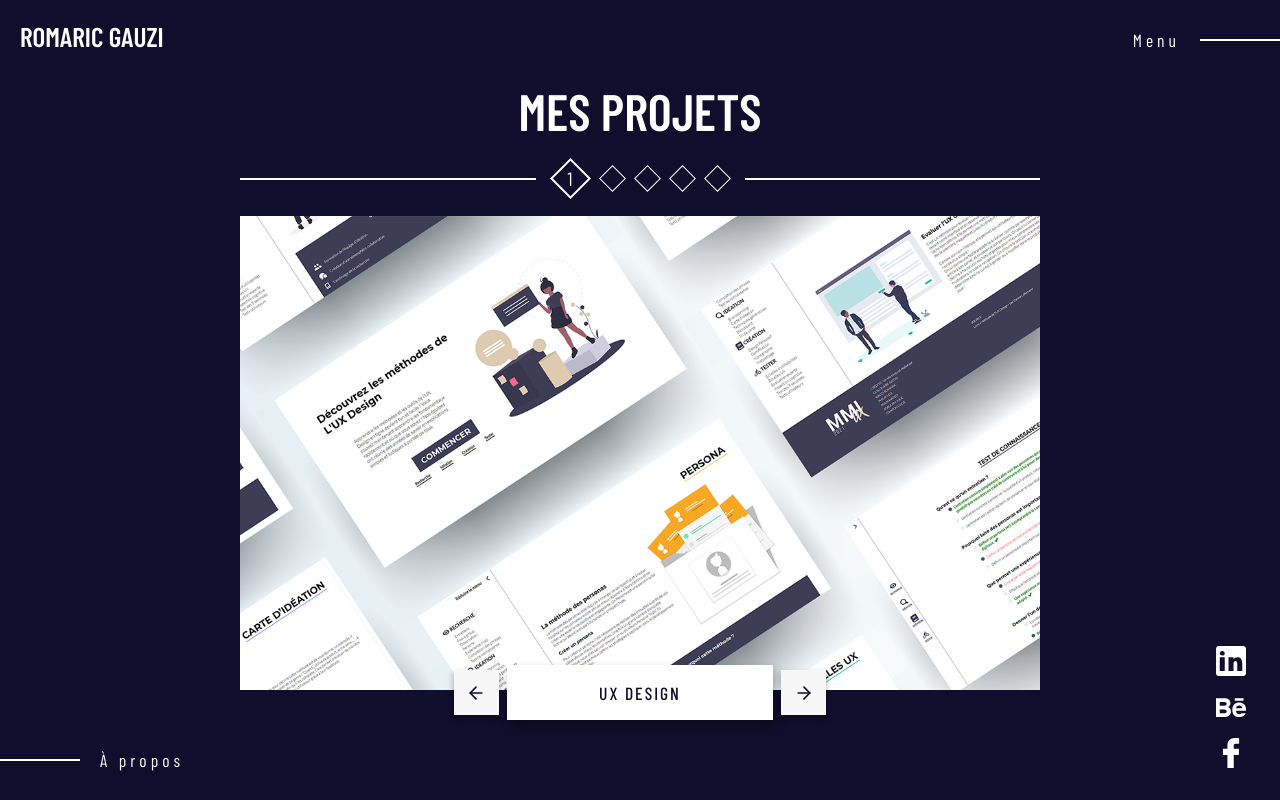
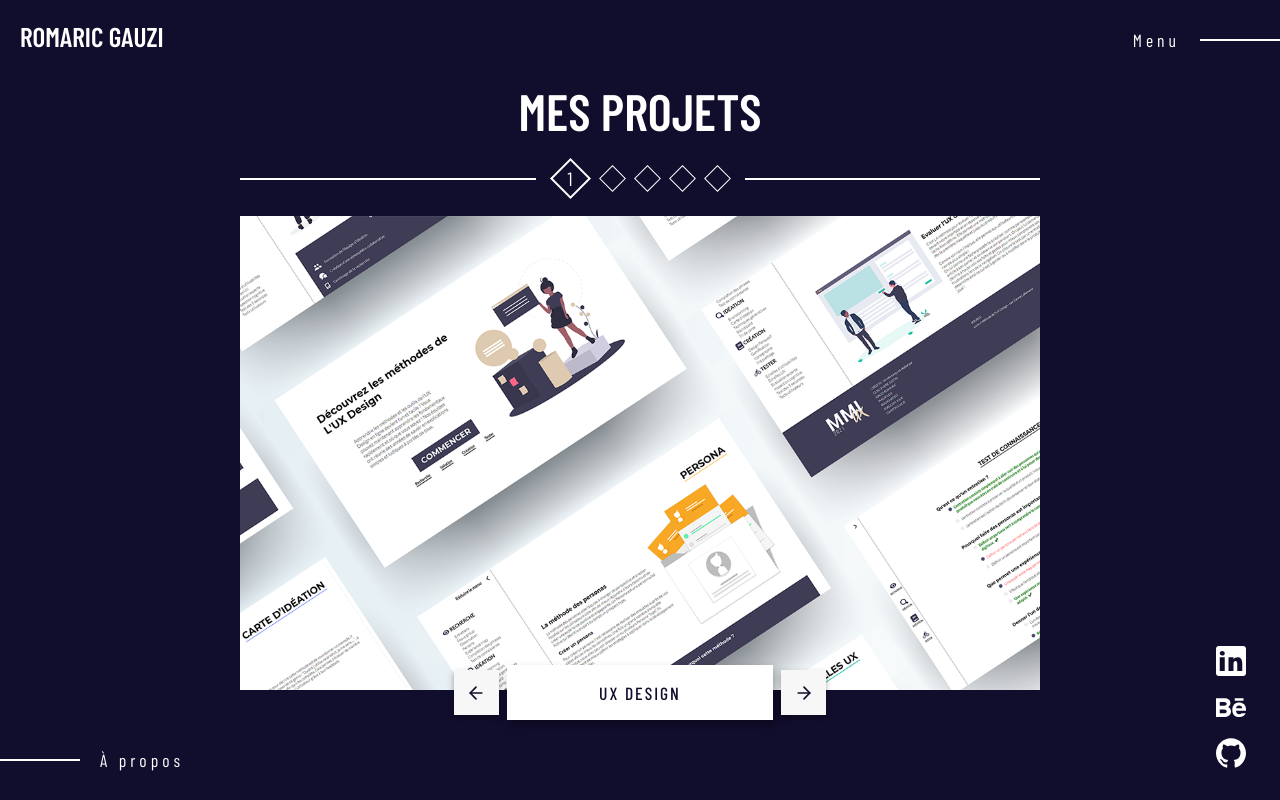
Before and after one commit to romaric-g/sitev3, a Nuxt app: page / in a window 1280 px wide. Built offline with nearby package versions, Linux system fonts and the light colour scheme.

Commit message:
Change icon

```diff
--- a/components/common/Reseaux.vue
+++ b/components/common/Reseaux.vue
@@ -2,7 +2,7 @@
     <ul>
             <li><a href="https://www.linkedin.com/in/romaric-gauzi-7704b8178/" target="_blank"><svg fill="#000000" xmlns="http://www.w3.org/2000/svg" viewBox="0 0 24 24" width="24px" height="24px"><path d="M 21.800781 0 L 2.199219 0 C 1 0 0 1 0 2.199219 L 0 21.800781 C 0 23 1 24 2.199219 24 L 21.800781 24 C 23 24 24 23 24 21.800781 L 24 2.199219 C 24 1 23 0 21.800781 0 Z M 7 20 L 3 20 L 3 9 L 7 9 Z M 5 7.699219 C 3.800781 7.699219 3 6.898438 3 5.898438 C 3 4.800781 3.800781 4 5 4 C 6.199219 4 7 4.800781 7 5.800781 C 7 6.898438 6.199219 7.699219 5 7.699219 Z M 21 20 L 17 20 L 17 14 C 17 12.398438 15.898438 12 15.601563 12 C 15.300781 12 14 12.199219 14 14 C 14 14.199219 14 20 14 20 L 10 20 L 10 9 L 14 9 L 14 10.601563 C 14.601563 9.699219 15.601563 9 17.5 9 C 19.398438 9 21 10.5 21 14 Z"/></svg></a></li>
             <li><a href="https://www.behance.net/romaricgauzi1" target="_blank"><svg xmlns="http://www.w3.org/2000/svg" width="24" height="24" viewBox="0 0 24 24"><path d="M22 7h-7v-2h7v2zm1.726 10c-.442 1.297-2.029 3-5.101 3-3.074 0-5.564-1.729-5.564-5.675 0-3.91 2.325-5.92 5.466-5.92 3.082 0 4.964 1.782 5.375 4.426.078.506.109 1.188.095 2.14h-8.027c.13 3.211 3.483 3.312 4.588 2.029h3.168zm-7.686-4h4.965c-.105-1.547-1.136-2.219-2.477-2.219-1.466 0-2.277.768-2.488 2.219zm-9.574 6.988h-6.466v-14.967h6.953c5.476.081 5.58 5.444 2.72 6.906 3.461 1.26 3.577 8.061-3.207 8.061zm-3.466-8.988h3.584c2.508 0 2.906-3-.312-3h-3.272v3zm3.391 3h-3.391v3.016h3.341c3.055 0 2.868-3.016.05-3.016z"/></svg></a></li>
-            <li><a href="https://www.facebook.com/romaric.gauzi" target="_blank"><svg version="1.1" id="Capa_1" xmlns="http://www.w3.org/2000/svg" xmlns:xlink="http://www.w3.org/1999/xlink" x="0px" y="0px" width="96.124px" height="96.123px" viewBox="0 0 96.124 96.123" style="enable-background:new 0 0 96.124 96.123;"xml:space="preserve"><g><path d="M72.089,0.02L59.624,0C45.62,0,36.57,9.285,36.57,23.656v10.907H24.037c-1.083,0-1.96,0.878-1.96,1.961v15.803c0,1.083,0.878,1.96,1.96,1.96h12.533v39.876c0,1.083,0.877,1.96,1.96,1.96h16.352c1.083,0,1.96-0.878,1.96-1.96V54.287h14.654c1.083,0,1.96-0.877,1.96-1.96l0.006-15.803c0-0.52-0.207-1.018-0.574-1.386c-0.367-0.368-0.867-0.575-1.387-0.575H56.842v-9.246c0-4.444,1.059-6.7,6.848-6.7l8.397-0.003c1.082,0,1.959-0.878,1.959-1.96V1.98C74.046,0.899,73.17,0.022,72.089,0.02z"/></g></svg></a></li>
+            <li><a href="https://github.com/romaric-g" target="_blank"><svg role="img" viewBox="0 0 24 24" xmlns="http://www.w3.org/2000/svg"><title>GitHub icon</title><path d="M12 .297c-6.63 0-12 5.373-12 12 0 5.303 3.438 9.8 8.205 11.385.6.113.82-.258.82-.577 0-.285-.01-1.04-.015-2.04-3.338.724-4.042-1.61-4.042-1.61C4.422 18.07 3.633 17.7 3.633 17.7c-1.087-.744.084-.729.084-.729 1.205.084 1.838 1.236 1.838 1.236 1.07 1.835 2.809 1.305 3.495.998.108-.776.417-1.305.76-1.605-2.665-.3-5.466-1.332-5.466-5.93 0-1.31.465-2.38 1.235-3.22-.135-.303-.54-1.523.105-3.176 0 0 1.005-.322 3.3 1.23.96-.267 1.98-.399 3-.405 1.02.006 2.04.138 3 .405 2.28-1.552 3.285-1.23 3.285-1.23.645 1.653.24 2.873.12 3.176.765.84 1.23 1.91 1.23 3.22 0 4.61-2.805 5.625-5.475 5.92.42.36.81 1.096.81 2.22 0 1.606-.015 2.896-.015 3.286 0 .315.21.69.825.57C20.565 22.092 24 17.592 24 12.297c0-6.627-5.373-12-12-12"/></svg></a></li>
     </ul>
 </template>
 
```
